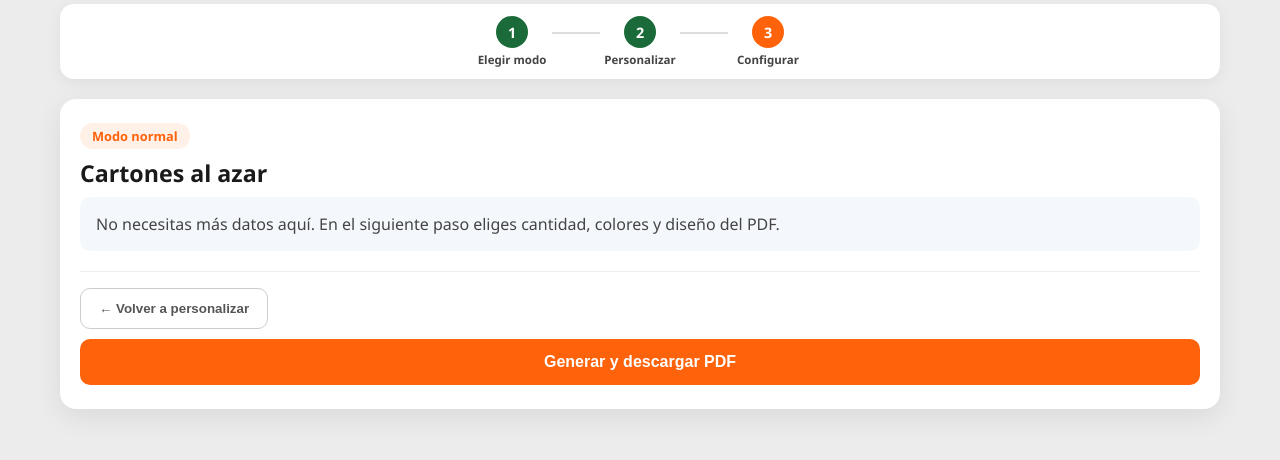
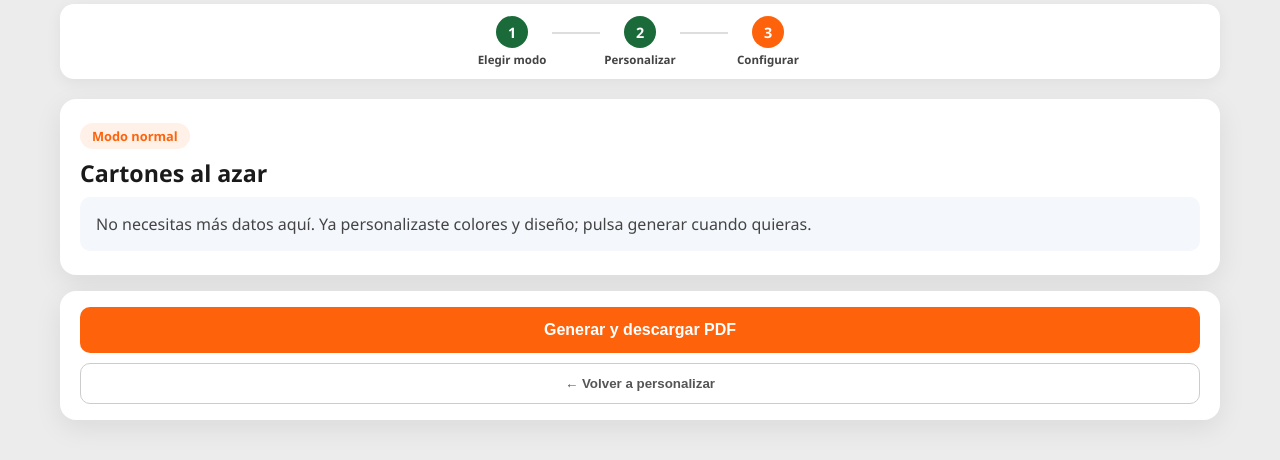
Before and after one commit to bgoficialca/bingo_app, a Flask app: page /resultados/1 in a window 1280 px wide. Shown: the part 120-580 px from the top of the page. Run offline with Flask 3, Linux system fonts and the light colour scheme.

Commit message:
Reordenar acciones del flujo y añadir botón Ir al principio al finalizar.
Co-authored-by: Cursor <cursoragent@cursor.com>

```diff
--- a/static/bingo.css
+++ b/static/bingo.css
@@ -1316,8 +1355,31 @@ body {
     flex-direction: column;
 }
 
-.flujo-acciones-final .btn-flujo-generar {
+/* Acción principal arriba; volver atrás debajo */
+.flujo-acciones-final .btn-flujo-generar,
+.flujo-acciones-final .btn-flujo-principal {
     order: -1;
+}
+
+/* Barra de acciones fuera de la columna del formulario (ancho completo del paso) */
+.flujo-acciones-paso {
+    width: 100%;
+    margin-top: 16px;
+    padding: 16px 20px;
+    background: var(--tarjeta);
+    border-radius: 16px;
+    box-shadow: 0 8px 28px rgba(0, 0, 0, 0.08);
+    border-top: none;
+}
+
+.flujo-acciones-paso .btn-flujo-principal,
+.flujo-acciones-paso .btn-flujo-generar {
+    width: 100%;
+}
+
+.flujo-acciones-paso .btn-flujo-atras {
+    width: 100%;
+    text-align: center;
 }
 
 .btn-flujo-principal,
--- a/templates/index.html
+++ b/templates/index.html
@@ -83,7 +83,7 @@
                     <h2 id="titulo-paso-config" class="flujo-titulo-paso">Configurar partida</h2>
 
                     <div id="bloque-config-normal" class="bloque-config-modo">
-                        <p class="ayuda-bloque">No necesitas más datos aquí. En el siguiente paso eliges cantidad, colores y diseño del PDF.</p>
+                        <p class="ayuda-bloque">No necesitas más datos aquí. Ya personalizaste colores y diseño; pulsa generar cuando quieras.</p>
                     </div>
 
                     <div id="opciones-ganadores" class="opciones-ganadores bloque-config-modo">
@@ -269,11 +269,11 @@
                             Si dejas <strong>Patrón 2</strong> vacío, solo se evalúan <strong>Patrón 1</strong> y cartón lleno.
                         </p>
                     </div>
+                </div>
 
-                    <div class="flujo-acciones">
-                        <button type="button" class="btn-flujo-atras" data-ir-paso="2">← Volver a personalizar</button>
-                        <button type="submit" class="btn-flujo-generar" id="btn-generar">Generar y descargar PDF</button>
-                    </div>
+                <div class="flujo-acciones flujo-acciones-final flujo-acciones-paso">
+                    <button type="submit" class="btn-flujo-generar" id="btn-generar">Generar y descargar PDF</button>
+                    <button type="button" class="btn-flujo-atras" data-ir-paso="2">← Volver a personalizar</button>
                 </div>
             </section>
 
@@ -362,11 +362,6 @@
                             </div>
                             <p class="ayuda ayuda-inline">Vacío = <strong>cartones_BG</strong></p>
                         </fieldset>
-
-                        <div class="flujo-acciones flujo-acciones-final">
-                            <button type="button" class="btn-flujo-atras" data-ir-paso="1">← Cambiar modo</button>
-                            <button type="button" class="btn-flujo-principal" id="btn-ir-configurar">Configurar partida →</button>
-                        </div>
                     </div>
 
                     <div class="tarjeta panel-preview panel-preview-flujo">
@@ -386,6 +381,11 @@
                             🔄 Otro cartón de muestra
                         </button>
                     </div>
+                </div>
+
+                <div class="flujo-acciones flujo-acciones-final flujo-acciones-paso">
+                    <button type="button" class="btn-flujo-principal" id="btn-ir-configurar">Configurar partida →</button>
+                    <button type="button" class="btn-flujo-atras" data-ir-paso="1">← Cambiar modo</button>
                 </div>
             </section>
         </form>
--- a/templates/multisecuencia.html
+++ b/templates/multisecuencia.html
@@ -121,6 +121,11 @@
                         <button type="submit" class="btn-regenerar">Empezar de cero</button>
                         <p class="ayuda-regenerar">Descarta esta sesión y vuelve al inicio si no te gustó el PDF o los resultados.</p>
                     </form>
+                </div>
+
+                <div class="zona-fin-proceso">
+                    <a href="{{ url_for('index') }}" class="btn-ir-principio">← Ir al principio</a>
+                    <p class="ayuda ayuda-fin-proceso">Terminaste todas las secuencias. Vuelve al inicio para otra partida.</p>
                 </div>
             </section>
 
--- a/templates/resultados.html
+++ b/templates/resultados.html
@@ -99,9 +99,11 @@
                     <p class="ayuda-regenerar">Genera cartones nuevos al azar y vuelve a analizar ganadores sin reconfigurar.</p>
                 </form>
                 {% endif %}
+            </div>
 
-                <br>
-                <a href="{{ url_for('index') }}" class="btn-volver">← Volver y generar otra tanda</a>
+            <div class="zona-fin-proceso">
+                <a href="{{ url_for('index') }}" class="btn-ir-principio">← Ir al principio</a>
+                <p class="ayuda ayuda-fin-proceso">Vuelve al inicio para elegir otro modo o generar cartones nuevos.</p>
             </div>
         </div>
     </div>
```
Also changed, not shown: other parts of static/bingo.css (+39 -0 lines).
